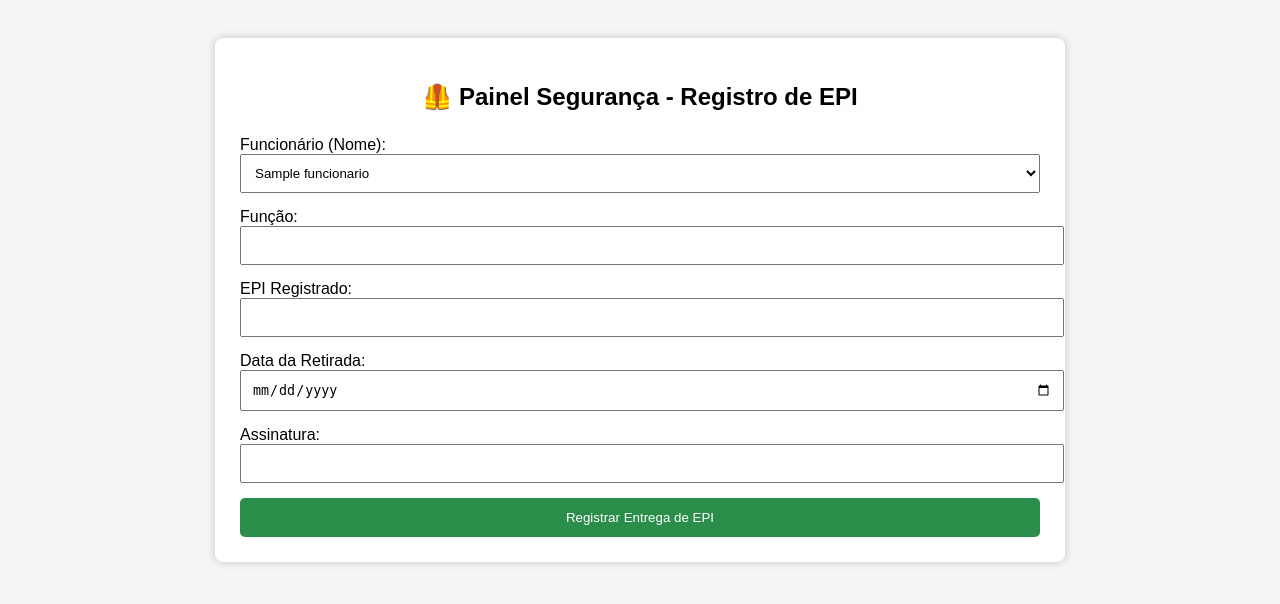
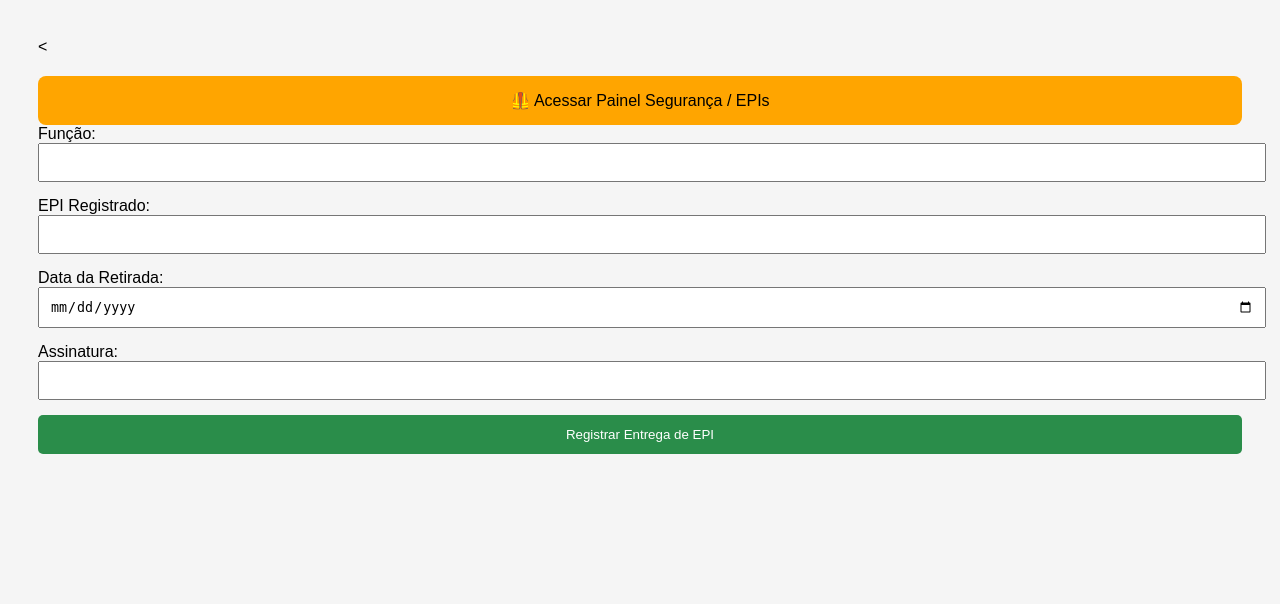
Before and after one commit to rhamon527/orca, a Flask app: page /painel_seguranca in a window 1280 px wide. Shown: the top 604 px of the page. Run offline with Flask 3, Linux system fonts and the light colour scheme; a user stored in the database is signed in; tables that the repository leaves empty hold one stand-in row (values such as "Sample post").

Commit message:
Update painel_seguranca.html

```diff
--- a/templates/painel_seguranca.html
+++ b/templates/painel_seguranca.html
@@ -37,15 +37,14 @@
     </style>
 </head>
 <body>
-    <div class="container">
-        <h2>🦺 Painel Segurança - Registro de EPI</h2>
-        <form action="/seguranca/registrar_epi" method="POST">
-            <label>Funcionário (Nome):</label>
-            <select name="funcionario_id">
-                {% for funcionario in funcionarios %}
-                    <option value="{{ funcionario.id }}">{{ funcionario.nome }}</option>
-                {% endfor %}
-            </select>
+    <<div style="margin-top: 20px;">
+  <a href="{{ url_for('painel_seguranca') }}" style="text-decoration: none;">
+    <button style="padding: 15px; width: 100%; background: #FFA500; border: none; color: #000; font-size: 16px; border-radius: 8px;">
+      🦺 Acessar Painel Segurança / EPIs
+    </button>
+  </a>
+</div>
+
 
             <label>Função:</label>
             <input type="text" name="funcao" required>
```
